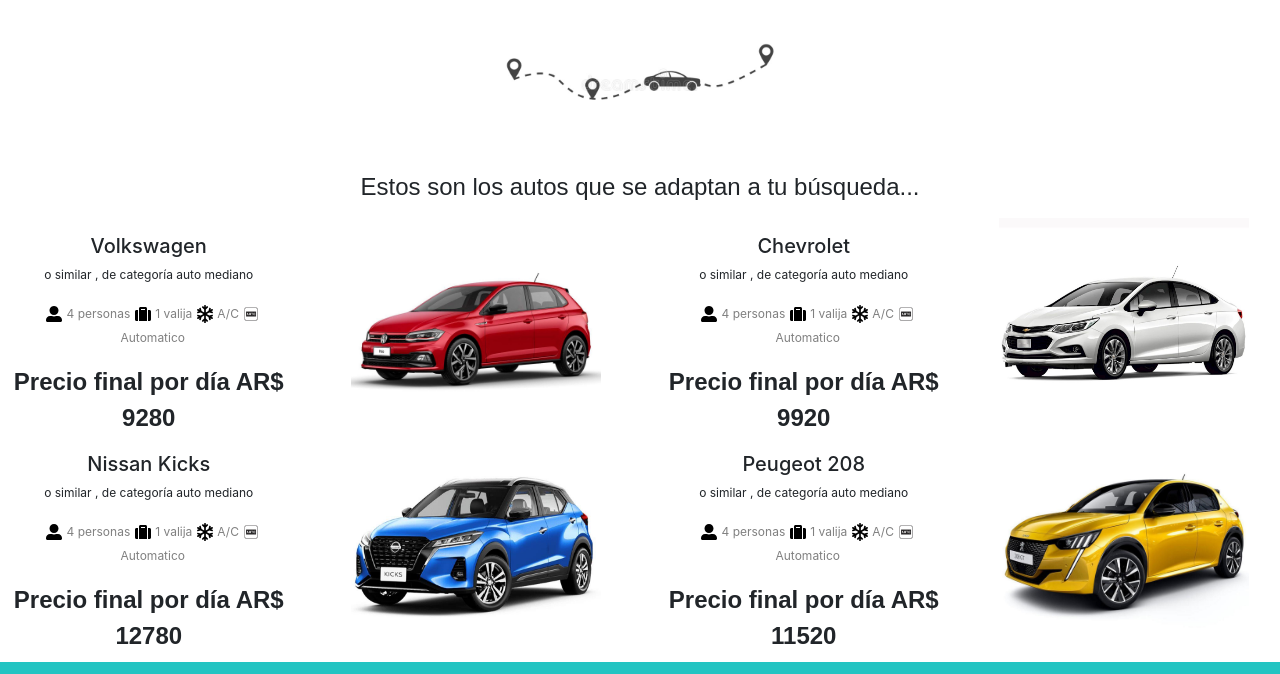
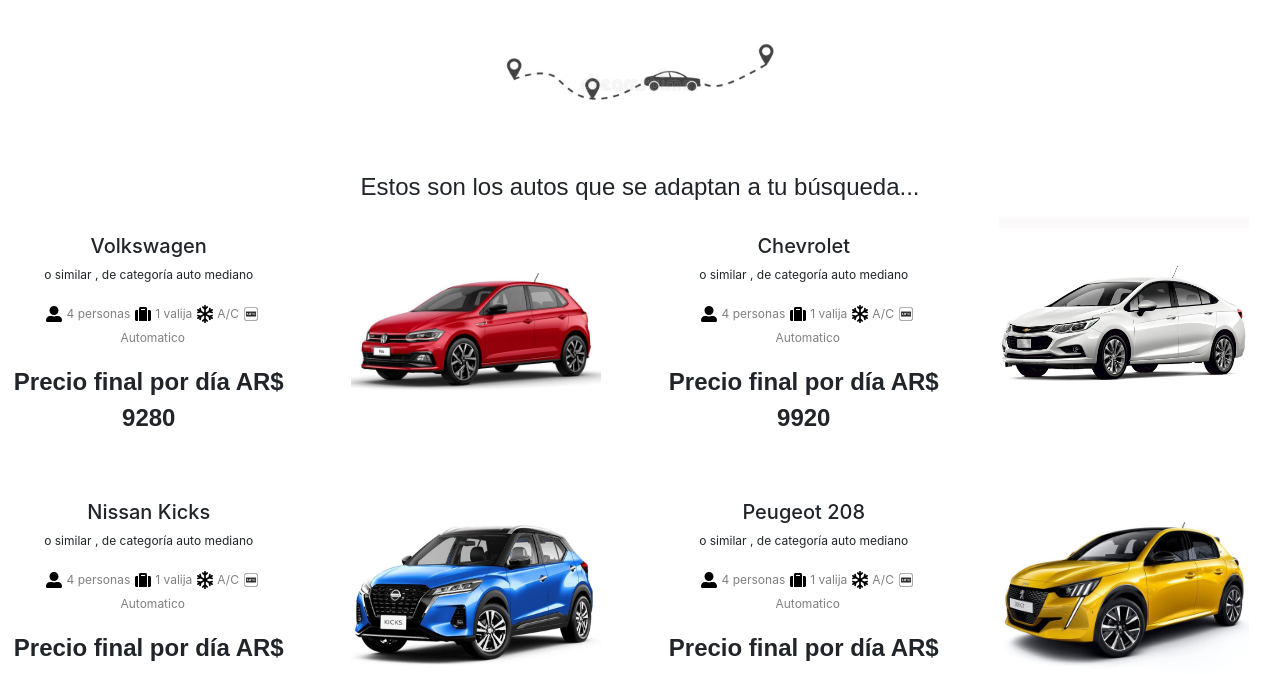
Before and after one commit to gabypizzutti/pizzuviajes-proyecto-final, a website: page pages/auto.html in a window 1280 px wide. Shown: the part 455-1129 px from the top of the page. Drawn offline with nearby package versions, Linux system fonts and the light colour scheme; a web font is replaced by a local one.

Commit message:
se agrego margin top para nissan y peugeot

```diff
--- a/pages/auto.html
+++ b/pages/auto.html
@@ -159,7 +159,7 @@
                 <img class="imgCar1 ml-4 ml-lg-0" src="../assets/chevro.png" alt="chevrolet">
             </div>
             <div class="col-lg-3 col-xs-12">
-                <h5 class="text-center pt-3">Nissan Kicks</h5>
+                <h5 class="text-center pt-3 mt-lg-5">Nissan Kicks</h5>
                 <p class="category">o similar , de categoría auto mediano</p>
                 <div class="atribute col-lg-12 ml-1">
                     <img class="iconCar" src="../assets/icono-sesion.svg" alt="personas">
@@ -174,10 +174,10 @@
                 <p class="price pt-3 pb-lg-2"><b>Precio final por día  AR$ 12780</b></p>
             </div>
             <div class="col-lg-3 col-xs-12">
-                <img class="imgCar1 ml-4 ml-lg-0 pl-lg-0" src="../assets/nissan-kicks.png" alt="auto">
+                <img class="imgCar1 ml-4 ml-lg-0 pl-lg-0 mt-lg-5" src="../assets/nissan-kicks.png" alt="auto">
             </div>
             <div class="col-lg-3 col-xs-12">
-                <h5 class="text-center pt-3">Peugeot 208</h5>
+                <h5 class="text-center pt-3 mt-lg-5">Peugeot 208</h5>
                 <p class="category">o similar , de categoría auto mediano</p>
                 <div class="atribute col-lg-12 ml-1">
                     <img class="iconCar" src="../assets/icono-sesion.svg" alt="personas">
@@ -192,7 +192,7 @@
                 <p class="price pt-3 pb-lg-2"><b>Precio final por día  AR$ 11520</b></p>
             </div>
             <div class="col-lg-3 col-xs-12 pl-lg-0">
-                <img class="imgCar1 ml-4 ml-lg-0" src="../assets/peugeot208.png" alt="Peugeot">
+                <img class="imgCar1 ml-4 ml-lg-0 mt-lg-5" src="../assets/peugeot208.png" alt="Peugeot">
             </div>
         </div>
         <!-- footer -->
```
